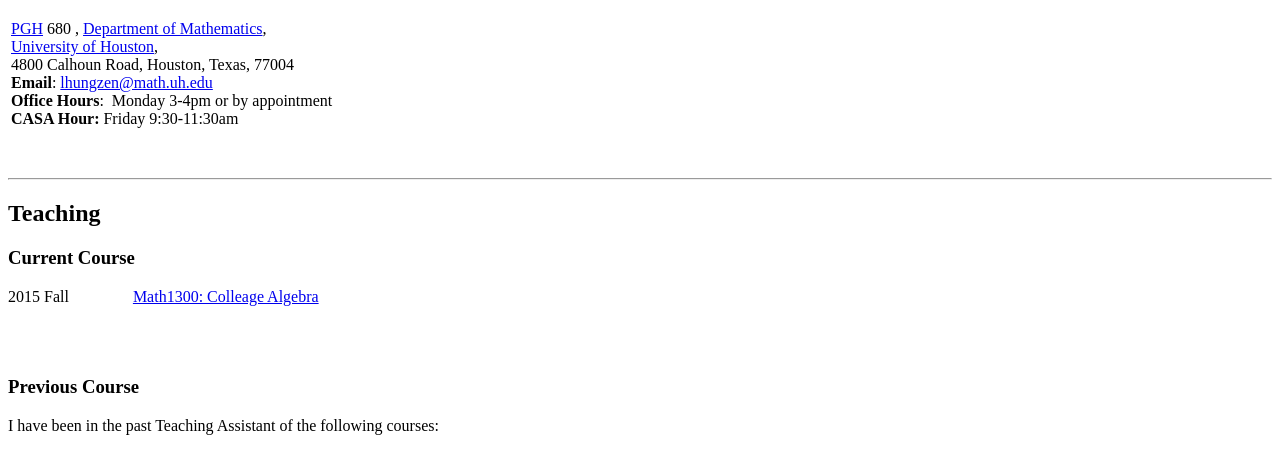
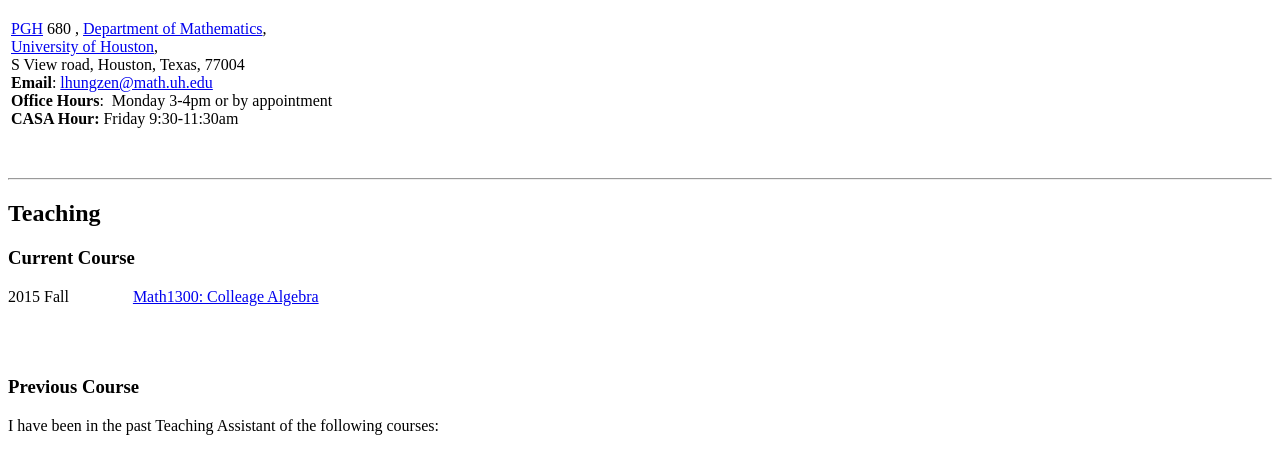
Before and after one commit to Hungzen/Hungzen.github.io, a plain HTML site: page index.html in a window 1280 px wide. Shown: the part 88-562 px from the top of the page. Drawn offline with Linux system fonts and the light colour scheme.

Commit message:
Update index.html

```diff
--- a/index.html
+++ b/index.html
@@ -18,7 +18,7 @@
             <a> 680 </a>, <a
               href="http://www.math.uh.edu">Department of Mathematics</a>,<br>
             <a href="http://www.uh.edu">University of Houston</a>,<br>
-            4800 Calhoun Road, Houston, Texas, 77004<br>
+           S View road, Houston, Texas, 77004<br>
             <b> Email</b>: <a href="mailto:lhungzen@math.uh.edu">lhungzen@math.uh.edu</a><br>
             <b> Office Hours</b>:&nbsp; Monday 3-4pm or by appointment<br>
             <b>CASA Hour:</b> Friday 9:30-11:30am<br>
```
